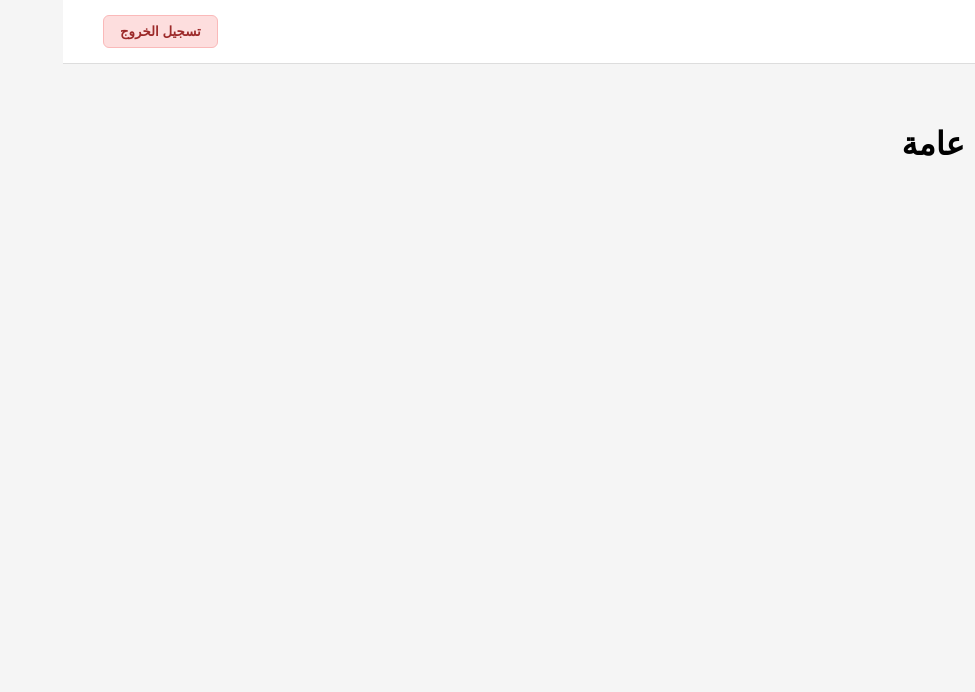
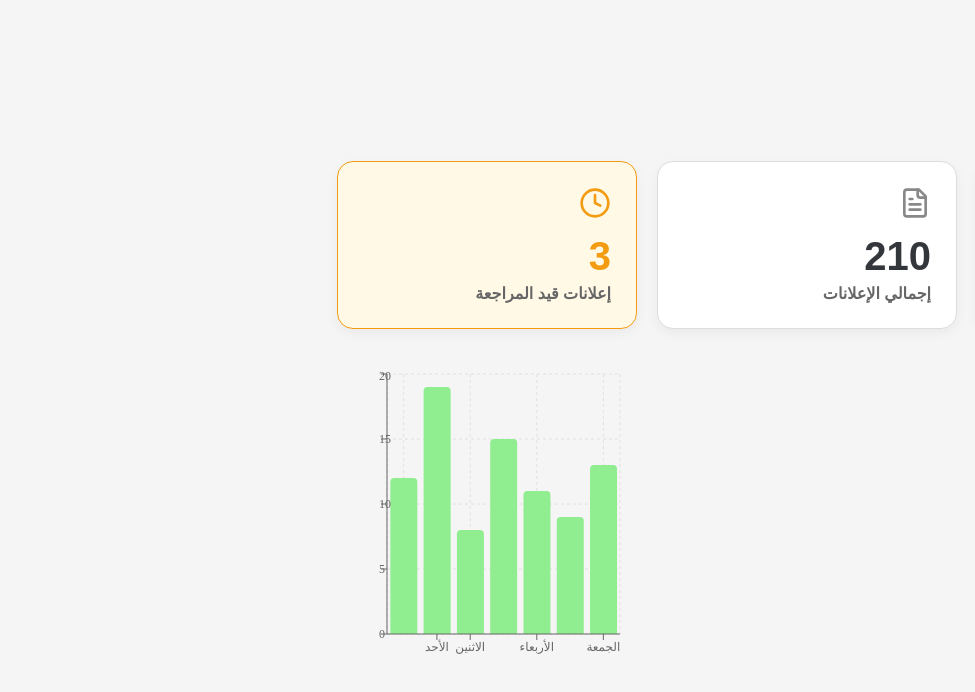
Before and after one commit to mbsarhan/bazar, a React (Create React App) app in the folder admin-panel/: page / in a window 1280 px wide. Shown: the top 692 px of the page, without its empty margins (305-1280 px from the left). Built offline with nearby package versions, Linux system fonts and the light colour scheme; sample sign-in values are in the browser's storage.

Commit message:
made the admin dashboard page

```diff
--- a/admin-panel/package.json
+++ b/admin-panel/package.json
@@ -12,6 +12,7 @@
     "react-router": "^6.23.1",
     "react-router-dom": "^6.23.1",
     "react-scripts": "5.0.1",
+    "recharts": "^3.3.0",
     "web-vitals": "^2.1.4"
   },
   "scripts": {
--- a/admin-panel/src/App.js
+++ b/admin-panel/src/App.js
@@ -5,25 +5,9 @@ import { AuthProvider, useAuth } from './context/AuthContext';
 import AdminLogin from './components/AdminLogin';
 import AdminLayout from './components/admin/AdminLayout';
 import ManageAds from './components/admin/ManageAds';
-import AdminAdDetailView from './components/admin/AdminAdDetailView';
+import AdminDashboard from './components/admin/AdminDashboard'; // 1. Import the real component
+import ManageUsers from './components/admin/ManageUsers'; // Also import this for completeness
 import './styles/forms.css';
-import ManageUsers from './components/admin/ManageUsers';
-
-// --- A simple, consistent Header for the Admin Panel ---
-const AdminHeader = () => {
-    const { logout } = useAuth();
-    return (
-        <header className="main-header">
-            <div className="header-content">
-                <div className="logo">لوحة تحكم بازار</div>
-                <div className="header-actions">
-                    <button onClick={logout} className="logout-btn-header">تسجيل الخروج</button>
-                </div>
-            </div>
-        </header>
-    );
-};
-
 
 const ProtectedRoute = () => {
     const { admin, isLoading } = useAuth();
@@ -37,6 +21,8 @@ const PublicRoute = () => {
     return admin ? <Navigate to="/" replace /> : <Outlet />;
 };
 
+// The old placeholder has been removed.
+
 function App() {
   return (
     <AuthProvider>
@@ -47,22 +33,15 @@ function App() {
           </Route>
 
           <Route element={<ProtectedRoute />}>
-            {/* --- THIS IS THE FIX --- */}
-            {/* The Header is now part of the protected layout */}
-            <Route
-                element={
-                    <>
-                        <AdminHeader />
-                        <Outlet />
-                    </>
-                }
-            >
-                <Route element={<AdminLayout />}>
-                    <Route path="/" element={<h1>نظرة عامة</h1>} />
-                    <Route path="/manage-ads" element={<ManageAds />} />
-                    <Route path="/admin/view-ad/:adId" element={<AdminAdDetailView />} />
-                    <Route path="/manage-users" element={<ManageUsers />} />
-                </Route>
+            <Route element={<AdminLayout />}>
+
+              {/* --- THIS IS THE GUARANTEED FIX --- */}
+              {/* The root path now correctly renders the real AdminDashboard component */}
+              <Route path="/" element={<AdminDashboard />} />
+
+              <Route path="/manage-ads" element={<ManageAds />} />
+              <Route path="/manage-users" element={<ManageUsers />} />
+
             </Route>
           </Route>
         </Routes>
--- /dev/null
+++ b/admin-panel/src/components/admin/AdminDashboard.js
@@ -0,0 +1,78 @@
+// admin-panel/src/components/admin/AdminDashboard.js
+import React, { useState } from 'react';
+import { Link } from 'react-router-dom';
+// 1. Import the necessary components from recharts
+import { BarChart, Bar, XAxis, YAxis, CartesianGrid, Tooltip, ResponsiveContainer } from 'recharts';
+import { Users, FileText, Clock } from 'lucide-react';
+import '../../styles/AdminPages.css';
+
+
+const AdminDashboard = () => {
+    // --- Mock Data (to be replaced by API calls) ---
+    const [stats, setStats] = useState({ totalUsers: 125, totalAds: 210, pendingAds: 3 });
+    const chartData = [
+        { name: 'السبت', 'عدد الإعلانات': 12 },
+        { name: 'الأحد', 'عدد الإعلانات': 19 },
+        { name: 'الاثنين', 'عدد الإعلانات': 8 },
+        { name: 'الثلاثاء', 'عدد الإعلانات': 15 },
+        { name: 'الأربعاء', 'عدد الإعلانات': 11 },
+        { name: 'الخميس', 'عدد الإعلانات': 9 },
+        { name: 'الجمعة', 'عدد الإعلانات': 13 },
+    ];
+
+    return (
+        <div>
+            <div className="content-header">
+                <h1>نظرة عامة</h1>
+            </div>
+
+            {/* --- Stat Cards Section --- */}
+            <div className="stats-container">
+                <div className="stat-card">
+                    <Users size={32} className="stat-icon" />
+                    <h2>{stats.totalUsers}</h2>
+                    <p>إجمالي المستخدمين</p>
+                </div>
+                <div className="stat-card">
+                    <FileText size={32} className="stat-icon" />
+                    <h2>{stats.totalAds}</h2>
+                    <p>إجمالي الإعلانات</p>
+                </div>
+                <Link to="/manage-ads" className="stat-card pending-card">
+                    <Clock size={32} className="stat-icon" />
+                    <h2>{stats.pendingAds}</h2>
+                    <p>إعلانات قيد المراجعة</p>
+                </Link>
+            </div>
+
+            {/* --- Chart and Recent Activity Section --- */}
+            <div className="dashboard-grid-two-cols">
+                <h3 className="chart-title">الإعلانات الجديدة في آخر 7 أيام</h3>
+                {/* 2. The new Recharts component */}
+                <ResponsiveContainer width="100%" height={300}>
+                    <BarChart
+                        data={chartData}
+                        margin={{ top: 5, right: 20, left: -10, bottom: 5 }}
+                    >
+                        <CartesianGrid strokeDasharray="3 3" stroke="#e0e0e0" />
+                        <XAxis dataKey="name" tick={{ fontFamily: 'Cairo', fontSize: 12 }} />
+                        <YAxis tick={{ fontFamily: 'Cairo', fontSize: 12 }} />
+                        <Tooltip
+                            cursor={{ fill: 'rgba(144, 238, 144, 0.1)' }}
+                            contentStyle={{
+                                backgroundColor: '#33363b',
+                                border: 'none',
+                                borderRadius: '8px',
+                                fontFamily: 'Cairo'
+                            }}
+                            labelStyle={{ color: 'white' }}
+                        />
+                        <Bar dataKey="عدد الإعلانات" fill="#90EE90" radius={[4, 4, 0, 0]} />
+                    </BarChart>
+                </ResponsiveContainer>
+            </div>
+        </div>
+    );
+};
+
+export default AdminDashboard;
--- a/admin-panel/src/styles/AdminPages.css
+++ b/admin-panel/src/styles/AdminPages.css
@@ -138,3 +138,109 @@ table tbody tr:hover {
 .actions-cell .action-btn {
     padding: 6px 10px;
 }
+
+/* ============================================= */
+/* Admin Dashboard Overview Styles               */
+/* ============================================= */
+.stats-container {
+    display: grid;
+    grid-template-columns: repeat(auto-fit, minmax(250px, 1fr));
+    gap: 20px;
+    margin-bottom: 40px;
+}
+
+.stat-card {
+    background-color: var(--color-bg-card);
+    padding: 25px;
+    border-radius: 16px;
+    border: 1px solid var(--color-border-subtle);
+    display: flex;
+    flex-direction: column;
+    gap: 5px;
+    text-decoration: none; /* For the link card */
+    color: inherit;
+}
+.stat-card:hover {
+    border-color: #ccc;
+}
+
+.stat-icon {
+    color: #888;
+    margin-bottom: 10px;
+}
+
+.stat-card h2 {
+    margin: 0;
+    font-size: 2.5rem;
+    color: var(--color-text-dark);
+}
+
+.stat-card p {
+    margin: 0;
+    font-size: 1rem;
+    color: #666;
+    font-weight: 600;
+}
+
+.pending-card {
+    background-color: #fff9e6;
+    border-color: #f39c12;
+}
+.pending-card h2, .pending-card .stat-icon {
+    color: #f39c12;
+}
+
+/* Two-column layout for chart and activity */
+.dashboard-grid-two-cols {
+    display: grid;
+    grid-template-columns: 2fr 1fr;
+    gap: 30px;
+    align-items: flex-start;
+}
+@media (max-width: 992px) {
+    .dashboard-grid-two-cols {
+        grid-template-columns: 1fr;
+    }
+}
+
+
+.chart-container, .recent-activity-container {
+    background-color: var(--color-bg-card);
+    padding: 25px;
+    border-radius: 16px;
+    border: 1px solid var(--color-border-subtle);
+}
+
+.recent-activity-container h3 {
+    margin-top: 0;
+    margin-bottom: 15px;
+    padding-bottom: 15px;
+    border-bottom: 1px solid var(--color-border-subtle);
+}
+
+.recent-activity-container ul {
+    list-style: none;
+    padding: 0;
+    margin: 0;
+    display: flex;
+    flex-direction: column;
+    gap: 15px;
+}
+
+.recent-activity-container li {
+    display: flex;
+    align-items: flex-start;
+    gap: 15px;
+}
+
+.activity-icon {
+    flex-shrink: 0;
+    padding-top: 2px;
+    color: #888;
+}
+
+.recent-activity-container li p {
+    margin: 0;
+    line-height: 1.6;
+    color: #555;
+}
```
Also changed, not shown: 1 other file (tests, documents, lock files or other folders).
